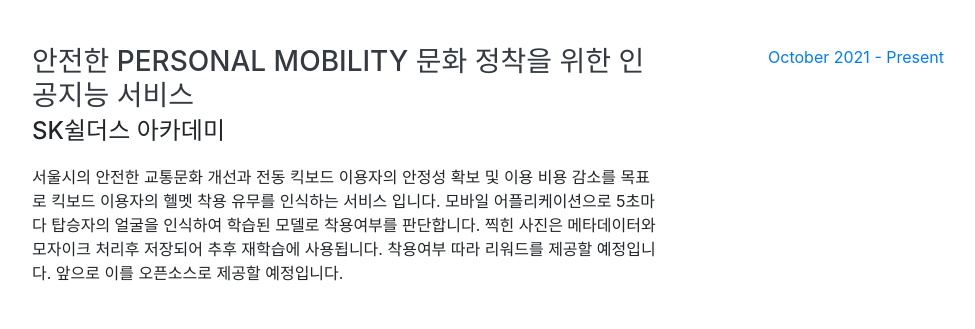
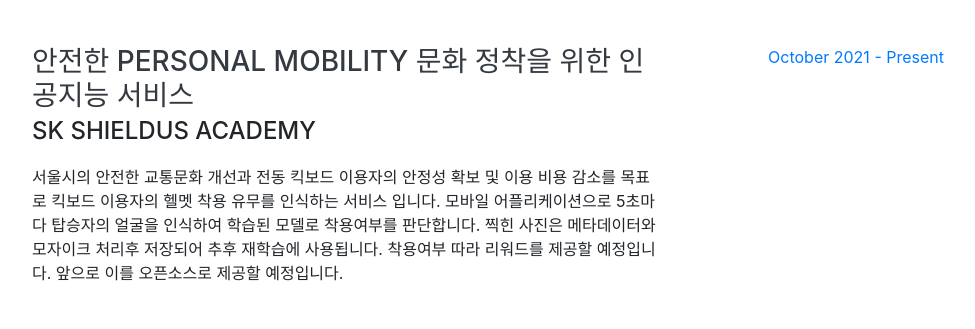
Before and after one commit to joonwonpark/joonwonpark.github.io, a website with bundled scripts: page index.html in a window 1280 px wide. Shown: the part 890-1219 px from the top of the page, without its empty margins (288-1263 px from the left). Built offline with nearby package versions, Linux system fonts and the light colour scheme; a web font is replaced by a local one.

Commit message:
Update index.html

```diff
--- a/index.html
+++ b/index.html
@@ -89,7 +89,7 @@
             <a href="https://github.com/joonwonpark/kickboard_helmet_project" target="_blank">
               <h3 class="mb-0">안전한 Personal Mobility 문화 정착을 위한 인공지능 서비스</h3>
             </a>
-            <div class="subheading mb-3">SK쉴더스 아카데미</div>
+            <div class="subheading mb-3">SK Shieldus Academy</div>
             <p></p>서울시의 안전한 교통문화 개선과 전동 킥보드 이용자의 안정성 확보 및 이용 비용 감소를 목표로  킥보드 이용자의 헬멧 착용 유무를 인식하는 서비스 입니다. 모바일 어플리케이션으로 5초마다 탑승자의 얼굴을 인식하여 학습된 모델로 착용여부를 판단합니다. 찍힌 사진은 메타데이터와 모자이크 처리후 저장되어 추후 재학습에 사용됩니다. 착용여부 따라 리워드를 제공할 예정입니다. 앞으로 이를 오픈소스로 제공할 예정입니다.
           </div>
           <div class="resume-date text-md-right">
```
